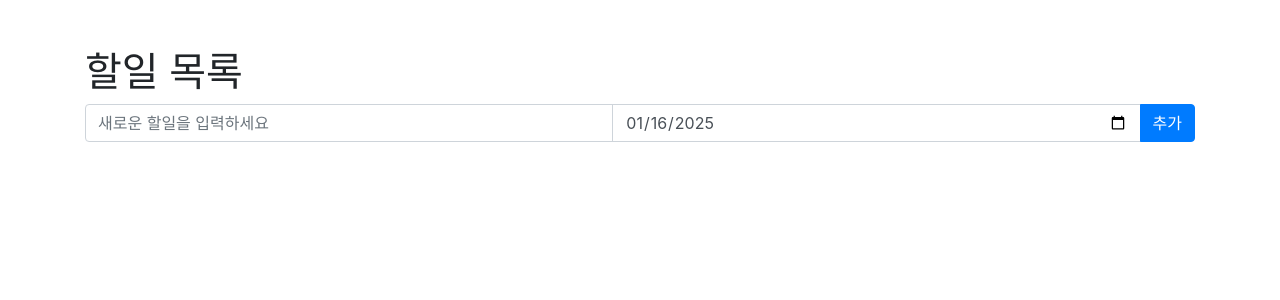
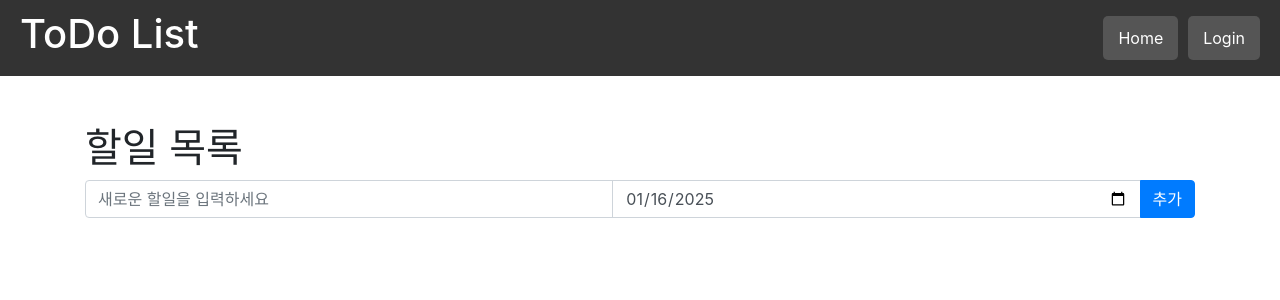
Before and after one commit to junhyuk000/ToDo, a Flask app: page / in a window 1280 px wide. Shown: the top 300 px of the page. Run offline with Flask 3, Linux system fonts and the light colour scheme; data that the repository does not hold is empty; some libraries are stand-ins or nearby versions.

Commit message:
header 수정

```diff
--- a/templates/index.html
+++ b/templates/index.html
@@ -6,6 +6,37 @@
     <title>할일 목록</title>
     <link href="https://stackpath.bootstrapcdn.com/bootstrap/4.5.2/css/bootstrap.min.css" rel="stylesheet">
     <style>
+        /* 헤더 스타일 */
+        header {
+            background-color: #333; /* 어두운 배경색 */
+            color: white; /* 텍스트 색상 */
+            padding: 10px 20px;
+            display: flex;
+            justify-content: space-between;
+            align-items: center;
+        }
+
+        /* 버튼 스타일 */
+        .header-button {
+            background-color: #555; /* 버튼 배경색 */
+            color: white; /* 텍스트 색상 */
+            border: none;
+            padding: 10px 15px;
+            margin-left: 10px;
+            border-radius: 5px;
+            cursor: pointer;
+            text-decoration: none;
+            font-size: 16px;
+        }
+
+        .header-button:hover {
+            background-color: #777; /* 호버 시 색상 변경 */
+        }
+
+        /* 헤더 안의 버튼 컨테이너 */
+        .button-container {
+            display: flex;
+        }
         .completed {
             text-decoration: line-through;
             color: #888;
@@ -29,6 +60,16 @@
     </style>
 </head>
 <body>
+        <!-- 헤더 영역 -->
+        <header>
+            <div class="logo">
+                <h1>ToDo List</h1>
+            </div>
+            <div class="button-container">
+                <a href="/" class="header-button">Home</a>
+                <a href="/login" class="header-button">Login</a>
+            </div>
+        </header>
     <div class="container mt-5">
         <h1>할일 목록</h1>
 
```
